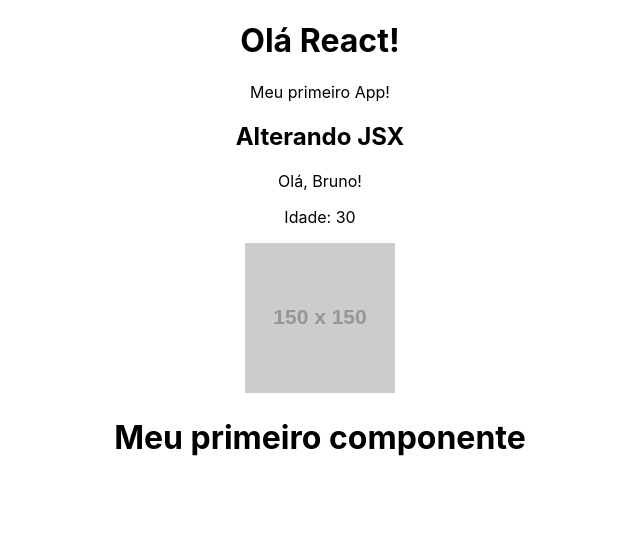
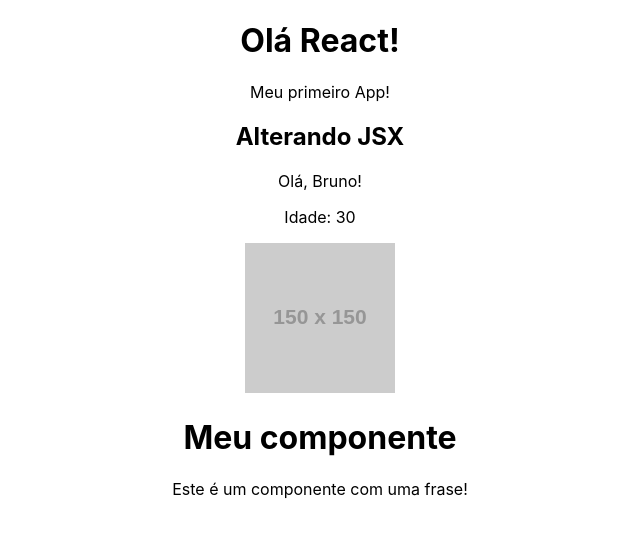
Before and after one commit to BrunosFeijo/React-testes, a React (Create React App) app: page / in a window 1280 px wide. Shown: the top 536 px of the page, without its empty margins (320-960 px from the left). Built offline with nearby package versions, Linux system fonts and the light colour scheme.

Commit message:
componente_dentro_de_componente

```diff
--- a/src/App.js
+++ b/src/App.js
@@ -19,7 +19,8 @@
      <p>Olá, {name}!</p>
      <p>Idade: {sum(10,20)}</p>
      <img src={url} alt='Minha imagem' />
-     <HelloWorld />
+     <HelloWorld /> {/* componente */}
+
     </div>
   );
 }
--- /dev/null
+++ b/src/components/Frase.js
@@ -0,0 +1,8 @@
+function Frase(){
+    return(
+        <div>
+            <p>Este é um componente com uma frase!</p>
+        </div>
+    )
+}
+export default Frase
--- a/src/components/HelloWorld.js
+++ b/src/components/HelloWorld.js
@@ -1,9 +1,11 @@
+import Frase from "./Frase"
+
 function HelloWorld(){
     return (
         <div>
-            <h1>Meu primeiro componente</h1>
+            <h1>Meu componente</h1>
+            <Frase />
         </div>
     )
 }
-
 export default HelloWorld
```
